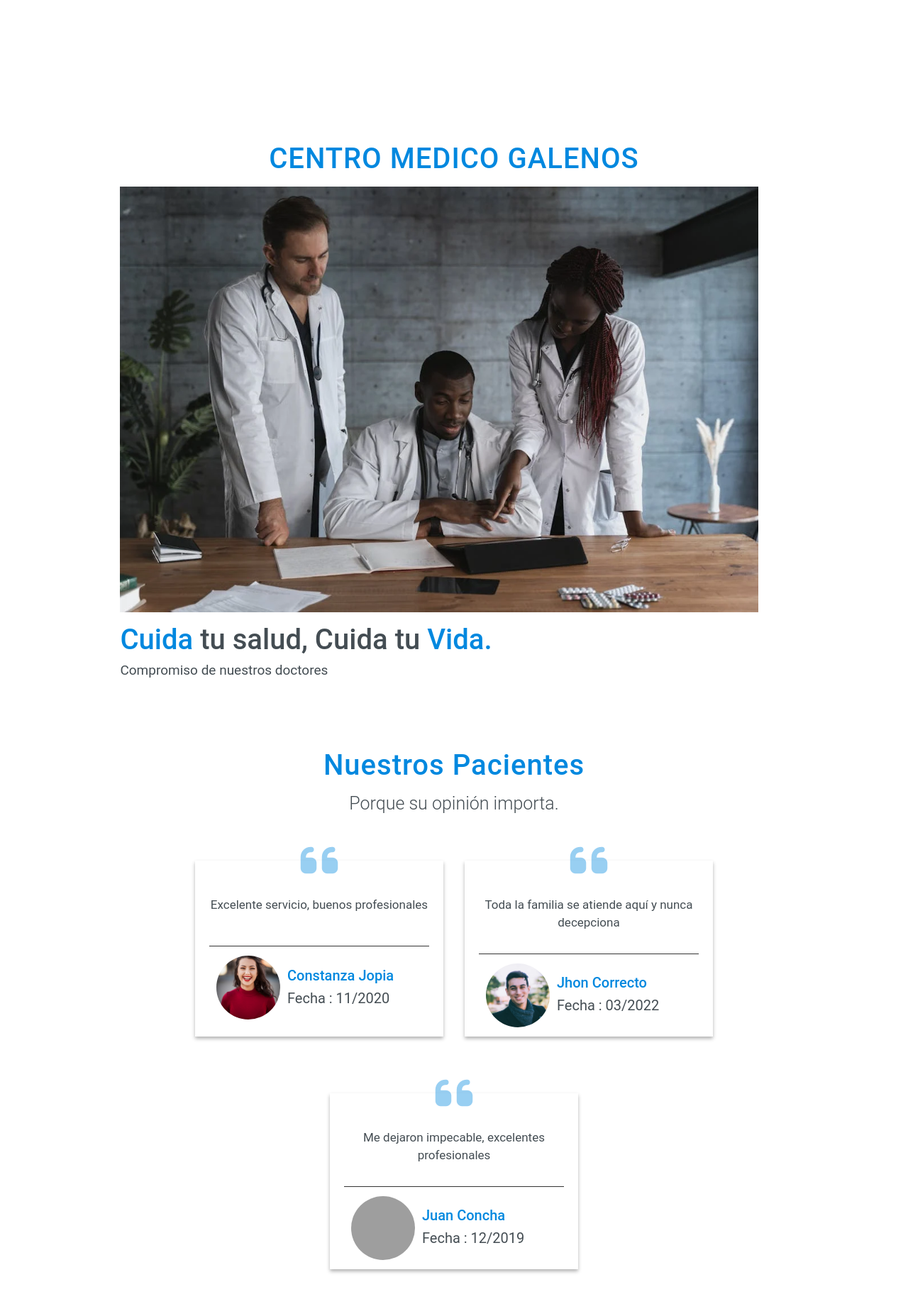
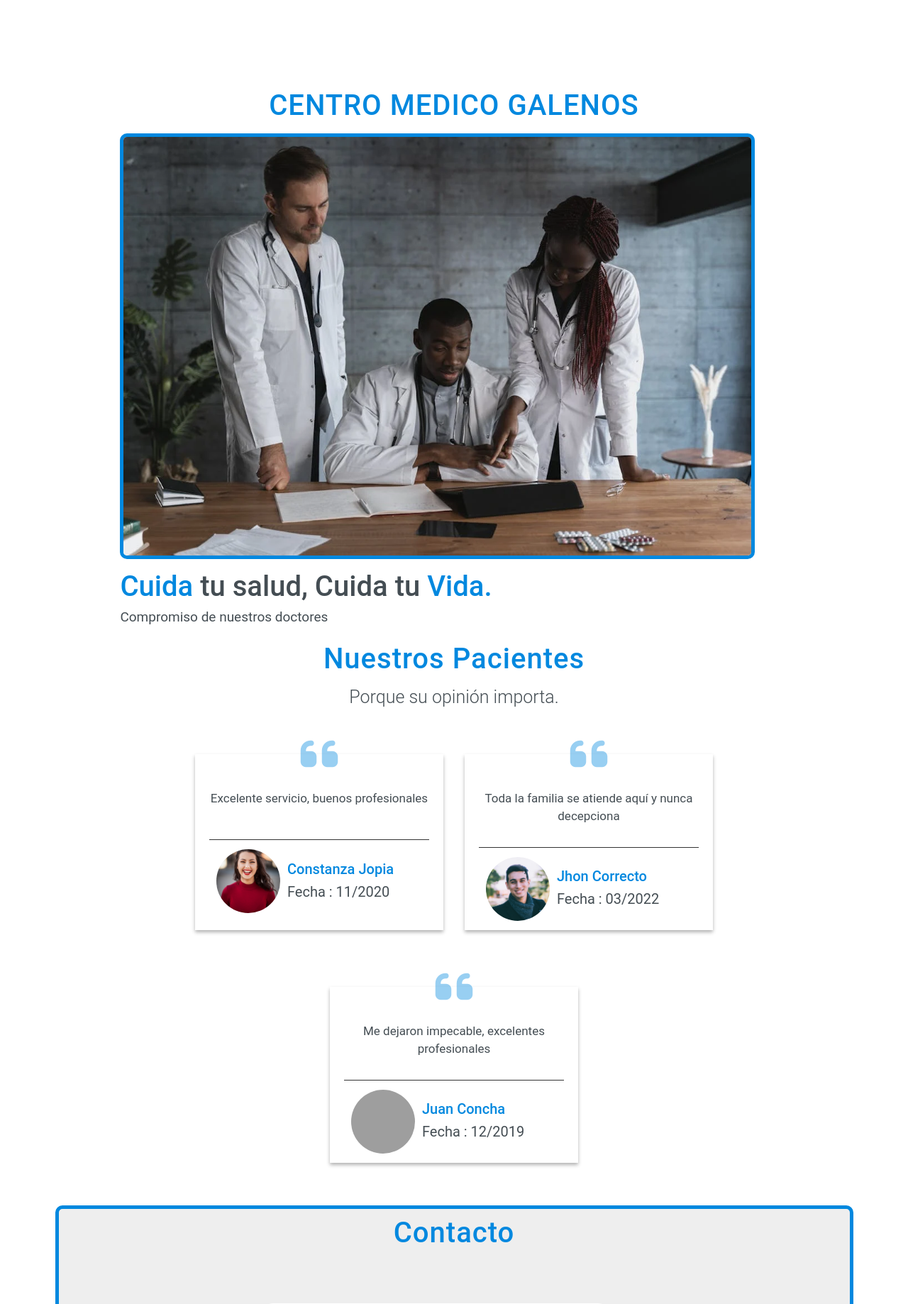
Before and after one commit to Camiliink/SAMI_GALENOS, a Django app: page /inicio/ in a window 1280 px wide. Shown: the part 61-1899 px from the top of the page at 71% size. Run offline with Django 5.2, Linux system fonts and the light colour scheme; grey boxes are pictures that could not be loaded.

Commit message:
Arreglos al inicio y navbar andres

```diff
--- a/crud/static/core/css/style.css
+++ b/crud/static/core/css/style.css
@@ -25,7 +25,10 @@
     font-size: 62.5%;
     overflow-x: hidden;
   }
-
+  .img-bordered {
+    border: 5px solid var(--blue); /* Borde verde de 5px */
+    border-radius: 10px; /* Bordes redondeados */
+  }
  /* button  */
  .button{
     height: 3.5rem;
@@ -52,7 +55,7 @@
     text-align: center;
     font-size: 4rem;
     padding: 1rem;
-    padding-top: 8rem;
+    padding-top: 1rem;
     color: var(--blue);
     letter-spacing: .1rem;
 }
@@ -357,6 +360,8 @@
   /* contact section start  */
   .contact{
     background: #eee;
+    border: 5px solid var(--blue); /* Borde verde de 5px */
+    border-radius: 10px; /* Bordes redondeados */
   }
 
   .contact .row{
--- a/crud/templates/paginas/inicio.html
+++ b/crud/templates/paginas/inicio.html
@@ -12,8 +12,6 @@
         <!-- custom css file link  -->
         <link rel="stylesheet" href="{% static 'core/css/style.css' %}">
     </head>
-
-     </div>
      <section id="home" class="home">
 
         <div class="row">
@@ -22,7 +20,7 @@
 
             <!-- home images  -->
             <div class="images">
-                <img src="{% static 'core/img/home.webp' %}" alt="">
+                <img src="{% static 'core/img/home.webp' %}" alt="" class="img-bordered">
                 <BR></BR>
             </div>
 
```
